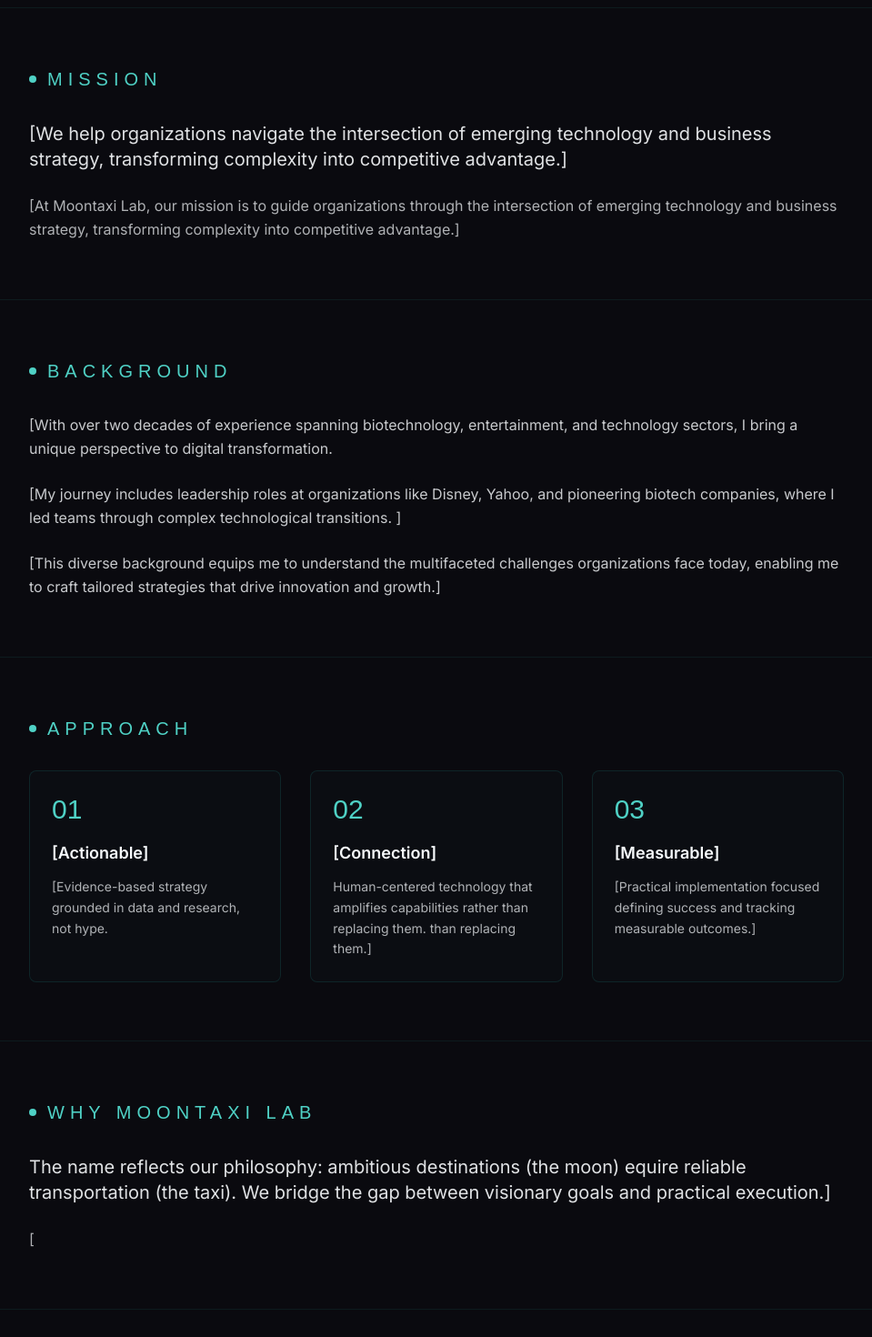
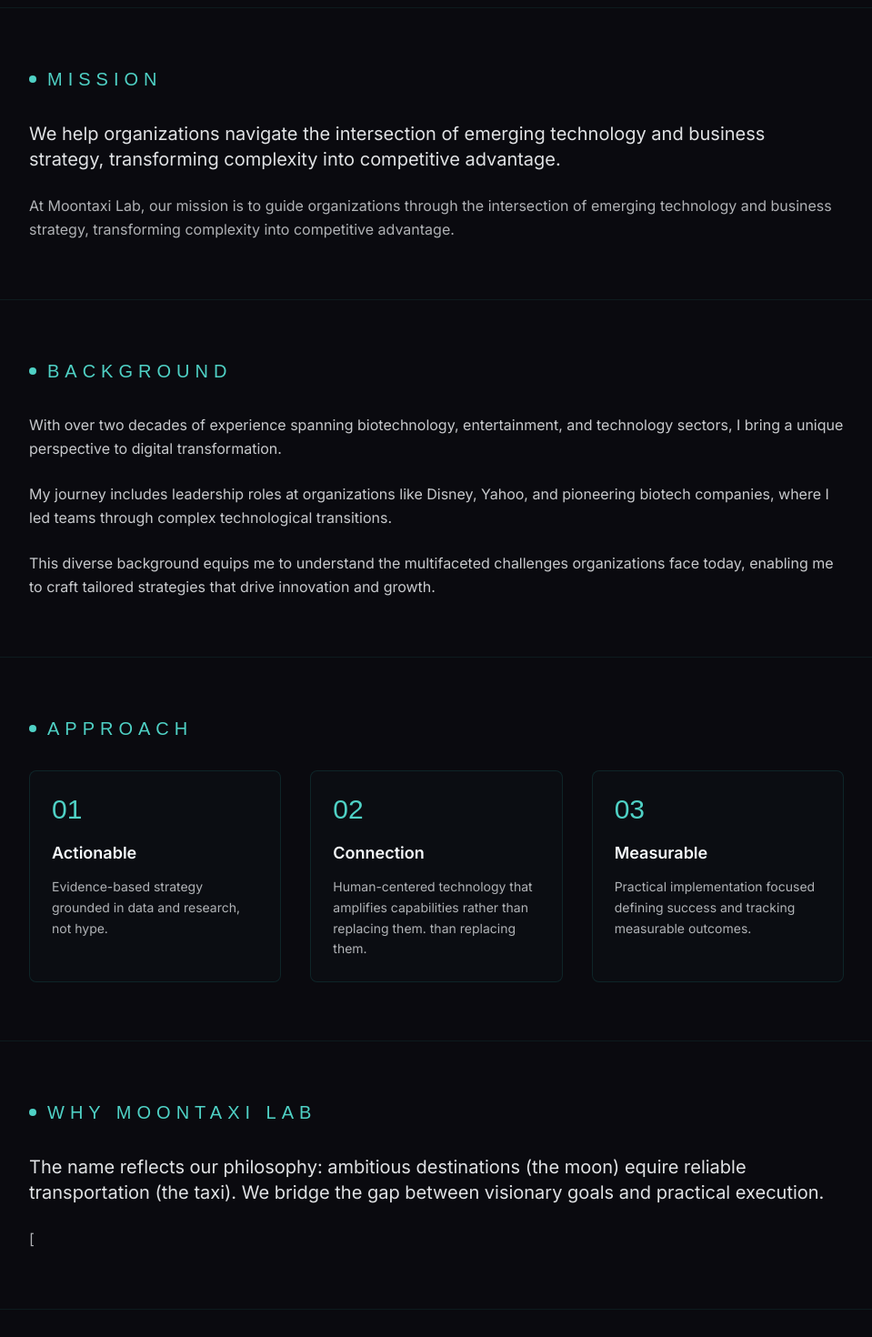
Before and after one commit to Missmoontaxi/moontaxi-lab, a Next.js app: page /about in a window 1280 px wide. Shown: the part 300-1770 px from the top of the page at 91% size, without its empty margins (160-1119 px from the left). Built offline with nearby package versions, Linux system fonts and the light colour scheme; a web font is replaced by a local one.

Commit message:
Update About page content

```diff
--- a/src/app/about/page.tsx
+++ b/src/app/about/page.tsx
@@ -23,13 +23,13 @@ export default function About() {
             </h2>
           </div>
           <p className="text-lg md:text-xl text-star-white/90 leading-relaxed">
-            [We help organizations navigate the intersection of emerging technology
-            and business strategy, transforming complexity into competitive advantage.]
+            We help organizations navigate the intersection of emerging technology
+            and business strategy, transforming complexity into competitive advantage.
           </p>
           <p className="text-star-white/70 leading-relaxed mt-6">
-            [At Moontaxi Lab, our mission is to guide organizations through the
+            At Moontaxi Lab, our mission is to guide organizations through the
             intersection of emerging technology and business strategy, transforming complexity
-            into competitive advantage.]
+            into competitive advantage.
           </p>
         </div>
       </section>
@@ -45,19 +45,19 @@ export default function About() {
           </div>
           <div className="space-y-6 text-star-white/80 leading-relaxed">
             <p>
-              [With over two decades of experience spanning biotechnology, entertainment, and
+              With over two decades of experience spanning biotechnology, entertainment, and
               technology sectors, I bring a unique perspective to digital transformation.
 
             </p>
             <p>
-              [My journey includes leadership roles at organizations like Disney, Yahoo, and pioneering
+              My journey includes leadership roles at organizations like Disney, Yahoo, and pioneering
               biotech companies, where I led teams through complex technological transitions.
-              ]
+
             </p>
             <p>
-              [This diverse background equips me to understand the multifaceted challenges
+              This diverse background equips me to understand the multifaceted challenges
               organizations face today, enabling me to craft tailored strategies that drive
-              innovation and growth.]
+              innovation and growth.
             </p>
           </div>
         </div>
@@ -78,10 +78,10 @@ export default function About() {
             <div className="p-6 border border-nebula-teal/30 rounded-lg bg-space-deep/50">
               <div className="text-3xl font-display text-nebula-cyan mb-4">01</div>
               <h3 className="text-lg font-semibold text-star-white mb-3">
-                [Actionable]
+                Actionable
               </h3>
               <p className="text-star-white/70 text-sm leading-relaxed">
-                [Evidence-based strategy grounded in data and research, not hype.
+                Evidence-based strategy grounded in data and research, not hype.
 
               </p>
             </div>
@@ -90,11 +90,11 @@ export default function About() {
             <div className="p-6 border border-nebula-teal/30 rounded-lg bg-space-deep/50">
               <div className="text-3xl font-display text-nebula-cyan mb-4">02</div>
               <h3 className="text-lg font-semibold text-star-white mb-3">
-                [Connection]
+                Connection
               </h3>
               <p className="text-star-white/70 text-sm leading-relaxed">
                 Human-centered technology that amplifies capabilities rather than replacing them.
-                than replacing them.]
+                than replacing them.
               </p>
             </div>
 
@@ -102,11 +102,11 @@ export default function About() {
             <div className="p-6 border border-nebula-teal/30 rounded-lg bg-space-deep/50">
               <div className="text-3xl font-display text-nebula-cyan mb-4">03</div>
               <h3 className="text-lg font-semibold text-star-white mb-3">
-                [Measurable]
+                Measurable
               </h3>
               <p className="text-star-white/70 text-sm leading-relaxed">
-                [Practical implementation focused defining success and tracking
-                measurable outcomes.]
+                Practical implementation focused defining success and tracking
+                measurable outcomes.
               </p>
             </div>
           </div>
@@ -125,7 +125,7 @@ export default function About() {
           <p className="text-lg md:text-xl text-star-white/90 leading-relaxed mb-6">
             The name reflects our philosophy: ambitious destinations (the moon)
             equire reliable transportation (the taxi). We bridge the gap between
-            visionary goals and practical execution.]
+            visionary goals and practical execution.
           </p>
           <p className="text-star-white/70 leading-relaxed">
             [
@@ -140,8 +140,8 @@ export default function About() {
             Ready to explore what&apos;s possible?
           </h2>
           <p className="text-star-white/70 mb-8">
-            [Let&apos;s discuss how Moontaxi Lab can help you
-            navigate the AI landscape.]
+            Let&apos;s discuss how Moontaxi Lab can help you
+            navigate the AI landscape.
           </p>
           <a
             href="/contact"
```
